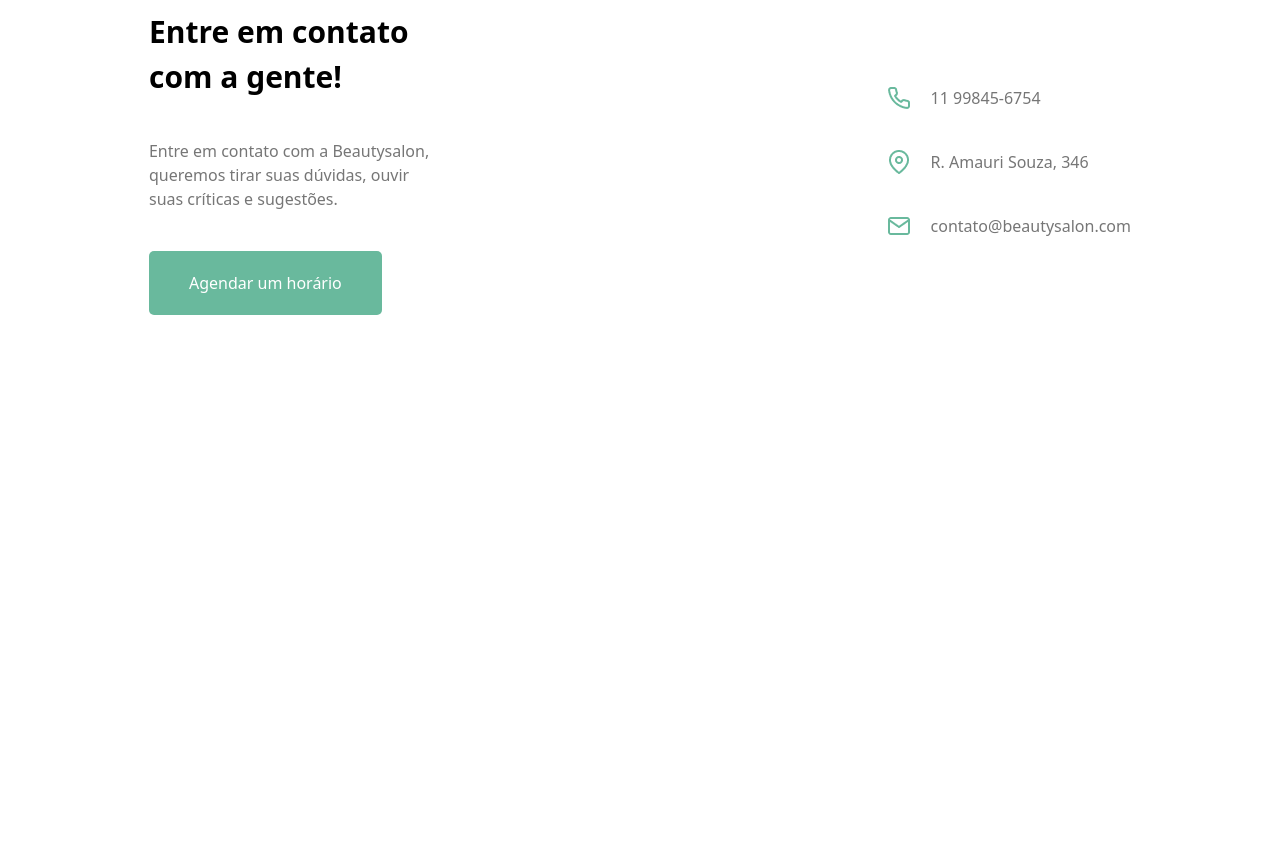
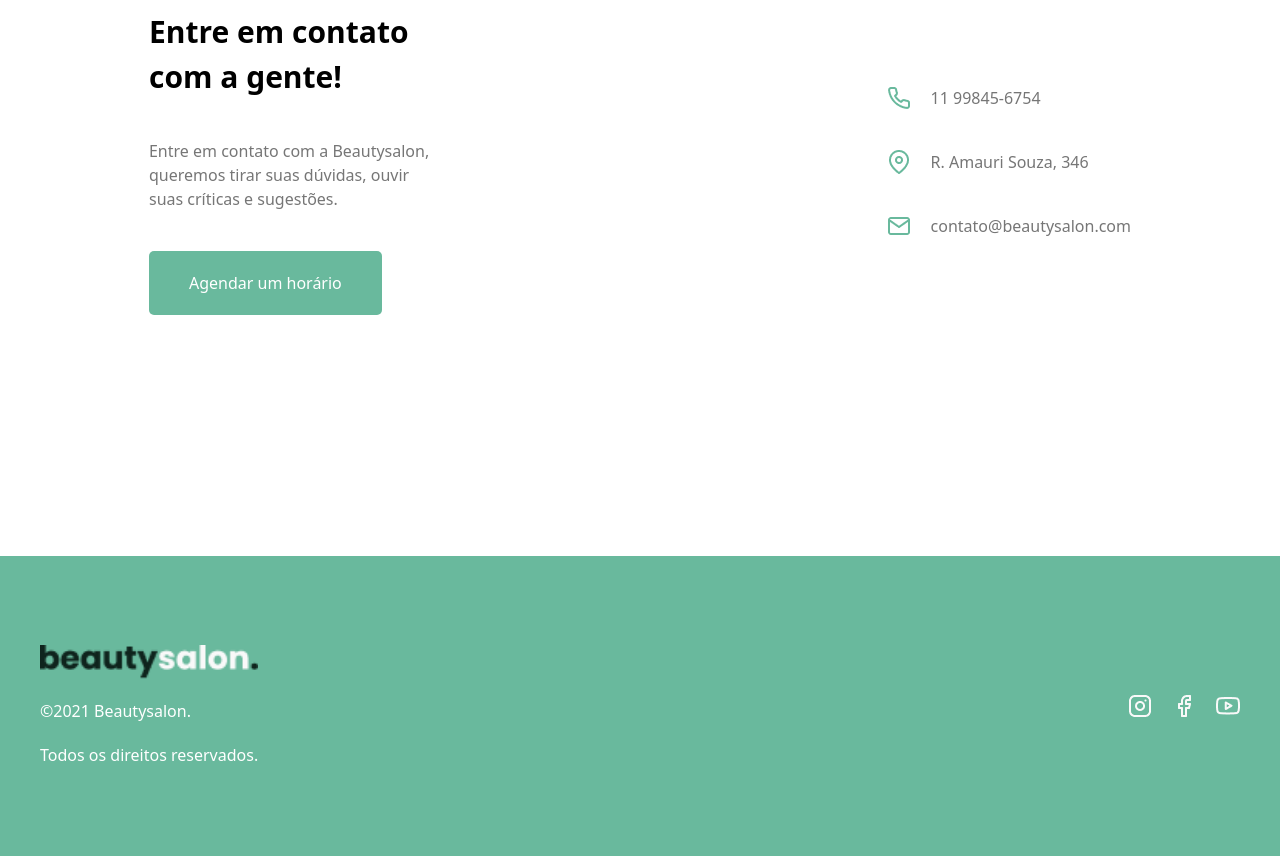
Before and after one commit to MuhammadRahmatulloev/beautysalon, a website: page index.html in a window 1280 px wide. Shown: the part 2832-3688 px from the top of the page. Before the commit the page ends 3308 px from the top, so only its background shows below. Drawn offline with Linux system fonts and the light colour scheme.

Commit message:
footer created

```diff
--- a/index.html
+++ b/index.html
@@ -110,5 +110,19 @@
             </div>
         </section>
     </main>
+    <footer class="w-full h-75 mt-20 bg-[#69B99D] flex justify-center items-center">
+        <div class="max-w-300 h-[90%] text-white flex flex-col items-start justify-evenly lg:flex-row lg:items-center lg:justify-between lg:w-full">
+            <div class="flex flex-col gap-5">
+                <img src="./src/images/Logo2.png" alt="">
+                <p>©2021 Beautysalon.</p>
+                <p>Todos os direitos reservados.</p>
+            </div>
+            <div class="flex items-center gap-5">
+                <img src="./src/images/instagram 1.png" alt="">
+                <img src="./src/images/facebook 1.png" alt="">
+                <img src="./src/images/youtube 1.png" alt="">
+            </div>
+        </div>
+    </footer>
 </body>
 </html>
```
Also changed, not shown: src/images/Logo2.png (added).
